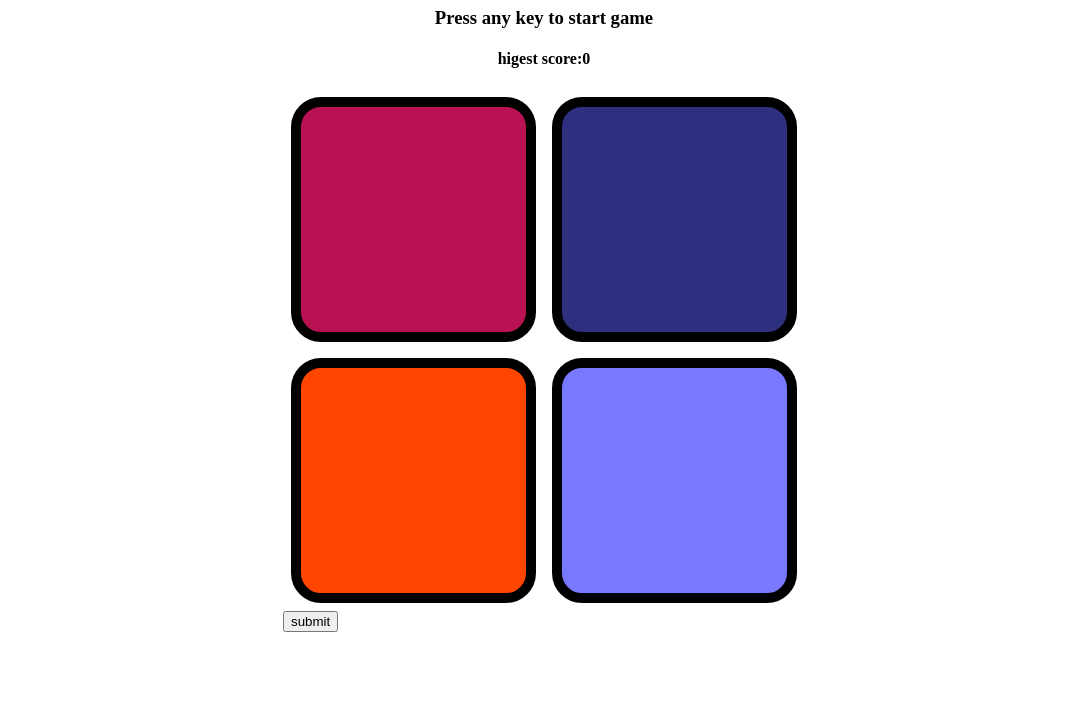
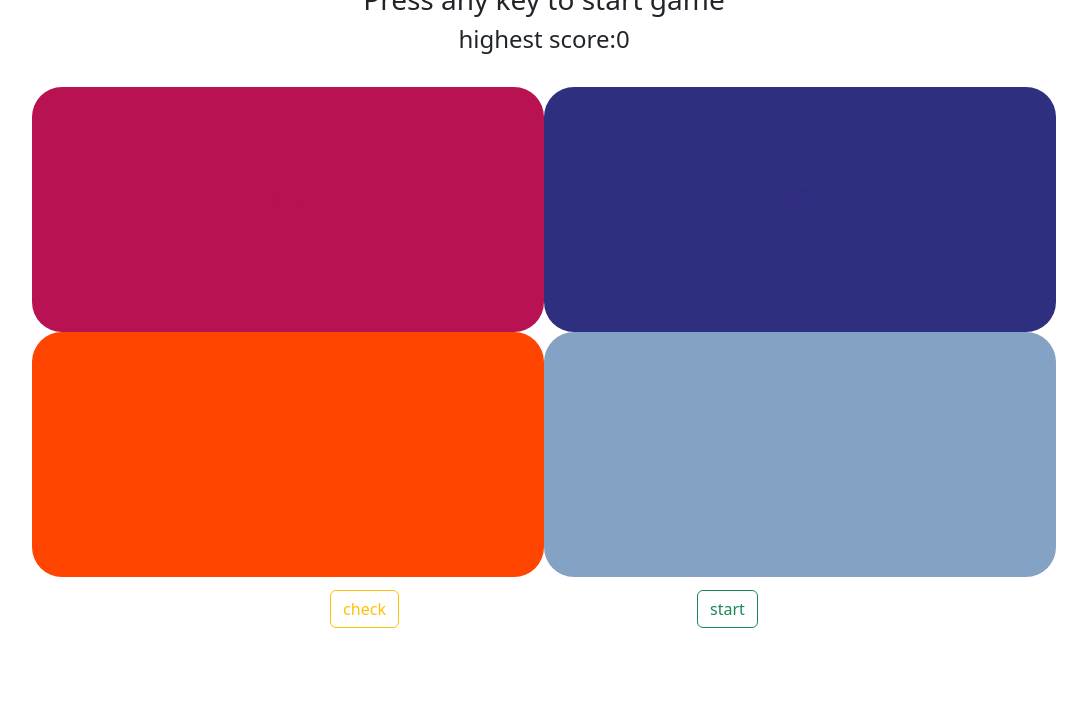
Before and after one commit to tNeetu97/simon-game, a plain HTML site: page index.html in a window 1280 px wide. Shown: the part 73-800 px from the top of the page, without its empty margins (96-1183 px from the left). Drawn offline with nearby package versions, Linux system fonts and the light colour scheme.

Commit message:
changed files

```diff
--- a/app.js
+++ b/app.js
@@ -4,7 +4,7 @@ let sco=0;
 let started=false;
 let level=0;
 let h1=document.querySelector('h1');
-let btm=document.querySelector('button');
+let btm=document.querySelector('#btm');
 let outer=document.querySelector('.outer');
 let inner1=document.querySelector('.inner1');
 let inner2=document.querySelector('.inner2');
@@ -13,7 +13,8 @@ let inner4=document.querySelector('.inner4');
 let h4=document.querySelector('h4');
 let h3=document.querySelector('h3');
 let btn=document.querySelectorAll('#inner');
-document.addEventListener("keypress",function(){
+let start=document.querySelector("#start");
+start.addEventListener("click",function(){
      games=[];
      users=[];
 
@@ -21,9 +22,27 @@ document.addEventListener("keypress",function(){
      if(started==false){
           console.log("game started");
           started=true;
+           blink();
      }
-     blink();
+     else if(started==true){
+          started=false;
+          level=0;
+           h3.innerText=`Level ${level}`;
+           h1.innerText="you quit......";
+     setTimeout(()=>{
+          h1.innerText=" Simon Game";
+     },2000);
+     }
+
+
 })
+// quit.addEventListener('click',function(){
+//      started==false;
+//      h1.innerText="you quit......";
+//      setTimeout(()=>{
+//           h1.innerText=" Simon Game";
+//      },2000);
+// })
 function blink(){
 
      level++;
@@ -70,8 +89,7 @@ document.addEventListener('click', function(event){
 
 )
 btm.addEventListener('click',function(event){
-     console.log(games);
-     console.log(users);
+
      let check=[];
       for(let i=0;i<games.length;i++){
           for(let j=i;j<=i;j++){
@@ -108,14 +126,20 @@ btm.addEventListener('click',function(event){
           h1.innerText=`your score is ${games.length-1}`
 
           h3.innerText="Start again by playing any key";
+          setTimeout(()=>{
+                h1.innerText=" Simon Game";
+          },2000);
           level=0;
+          started=false;
 
           if(sco>=scor){
           h4.innerText=`higest score:${sco}`;
+
      }
      else{
           sco=scor;
           h4.innerText=`higest score:${scor}`;
+
      }
 
 
--- a/index.html
+++ b/index.html
@@ -6,21 +6,31 @@
     <title>Simon Game</title>
     <link rel="stylesheet" href="style.css">
     <link rel="icon" href="Screenshot (563).png">
+    <link rel="stylesheet" href="https://cdn.jsdelivr.net/npm/bootstrap@5.3.8/dist/css/bootstrap.min.css">
+    <link rel="stylesheet" href=" https://cdnjs.cloudflare.com/ajax/libs/font-awesome/7.0.0/css/all.min.css">
 </head>
 <body>
+    <div class="info">
     <h1>Simon Game</h1>
     <h3>Press any key to start game</h3>
-    <h4>higest score:0</h4>
+    <h4>highest score:0</h4>
+</div>
+
     <div class="outer">
         <div class="outer1">
-        <div type="button" class="inner1" id="inner"></div>
-        <div type="button" class="inner2" id="inner"></div></div>
+        <div type="button" class="inner1" id="inner"><h2><i class="fa-solid fa-trophy fa-bounce" style="color: #b91252;"></i></h2></div>
+        <div type="button" class="inner2" id="inner"><h2> <i class="fa-solid fa-trophy fa-bounce" style="color: #2f2d7f;"></i></h2></div></div>
         <div class="outer2">
-        <div  type="button" class="inner3" id="inner"></div>
-        <div  type="button" class="inner4" id="inner"></div></div>
-        <button>submit</button>
+        <div  type="button" class="inner3" id="inner"><h2> <i class="fa-solid fa-trophy fa-bounce" style="color: #ff4500;"></i></h2></div>
+        <div  type="button" class="inner4" id="inner"><h2> <i class="fa-solid fa-trophy fa-bounce" style="color: #84a2c4;"></i></h2></div></div>
+        <div class="handle">
+        <button class="btn btn-outline-warning" id="btm">check</button>
+         <button class="btn btn-outline-success" id="start">start</button>
+
+
     </div>
 
     <script src="app.js"></script>
+    <script src="https://cdn.jsdelivr.net/npm/bootstrap@5.3.8/dist/js/bootstrap.bundle.min.js"></script>
 </body>
 </html>
--- a/style.css
+++ b/style.css
@@ -1,32 +1,88 @@
 #inner{
-    height: 225px;
-    width:225px;
-    border:10px solid black;
+    height: 100%;
+    width:50%;
+    /* border:5px solid black; */
     border-radius:30px;
-    margin:8px;
+    /* margin:8px; */
+     position: relative;
+
+
+
 }
+html{
+    width: 80%;
+    height: 80%;
+    justify-self:center;
+    align-self: center;
+    position:relative;
+}
+h1,h3,h4{
+    margin: 1%;
+}
+
 
 .outer1{
     display:flex;
+    height: 45%;
+    width: 100%;
+    position: relative;
+
+
 }
+.btn-outline-success{
+    padding:0;
+}
+
 .outer2{
+      height: 45%;
+    width: 100%;
+    position: relative;
     display:flex;
 
 }
+
 body{
     justify-items: center;
+    height: 100%;
+    width: 100%;
+    position:relative;
+    /* overflow: hidden; */
+}
+.outer{
+    position: relative;
+     height: 85%;
+    width: 100%;
+
+}
+.info{
+    height: 25%;
+    width: 100%;
+    justify-items:center;
 }
 .inner1{
+    position: relative;
     background-color:rgb(185, 18, 82);
+     align-content: center;
+     justify-items: center;
 }
 .inner2{
+      position: relative;
     background-color: rgb(47, 47, 127);
+     align-content: center;
+     justify-items: center;
+
 }
 .inner3{
     background-color: orangered;
+     align-content: center;
+     justify-items: center;
+      position: relative;
 }
 .inner4{
-    background-color: rgba(0, 0, 255, 0.524);
+    background-color: rgb(132, 162, 196);
+     align-content: center;
+     justify-items: center;
+      position: relative;
 }
 .flash{
     background-color: white;
@@ -38,3 +94,12 @@ body{
 .correct{
     background-color: green;
 }
+.handle{
+    height: 8%;
+    width: 100%;
+    position: relative;
+    display: flex;
+    justify-content:space-evenly;
+    align-items: center;
+    margin-top: 1%;
+}
```
